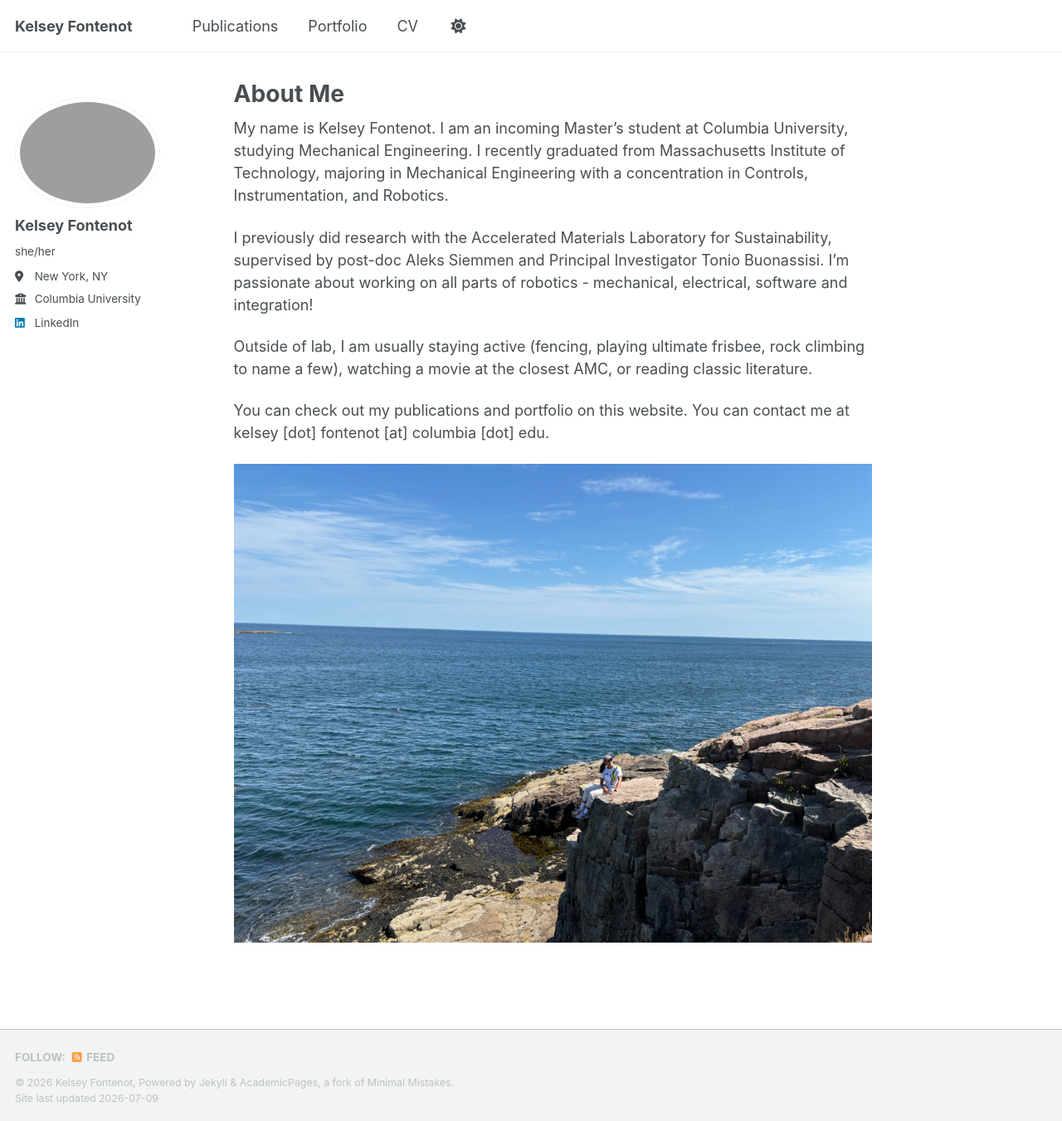
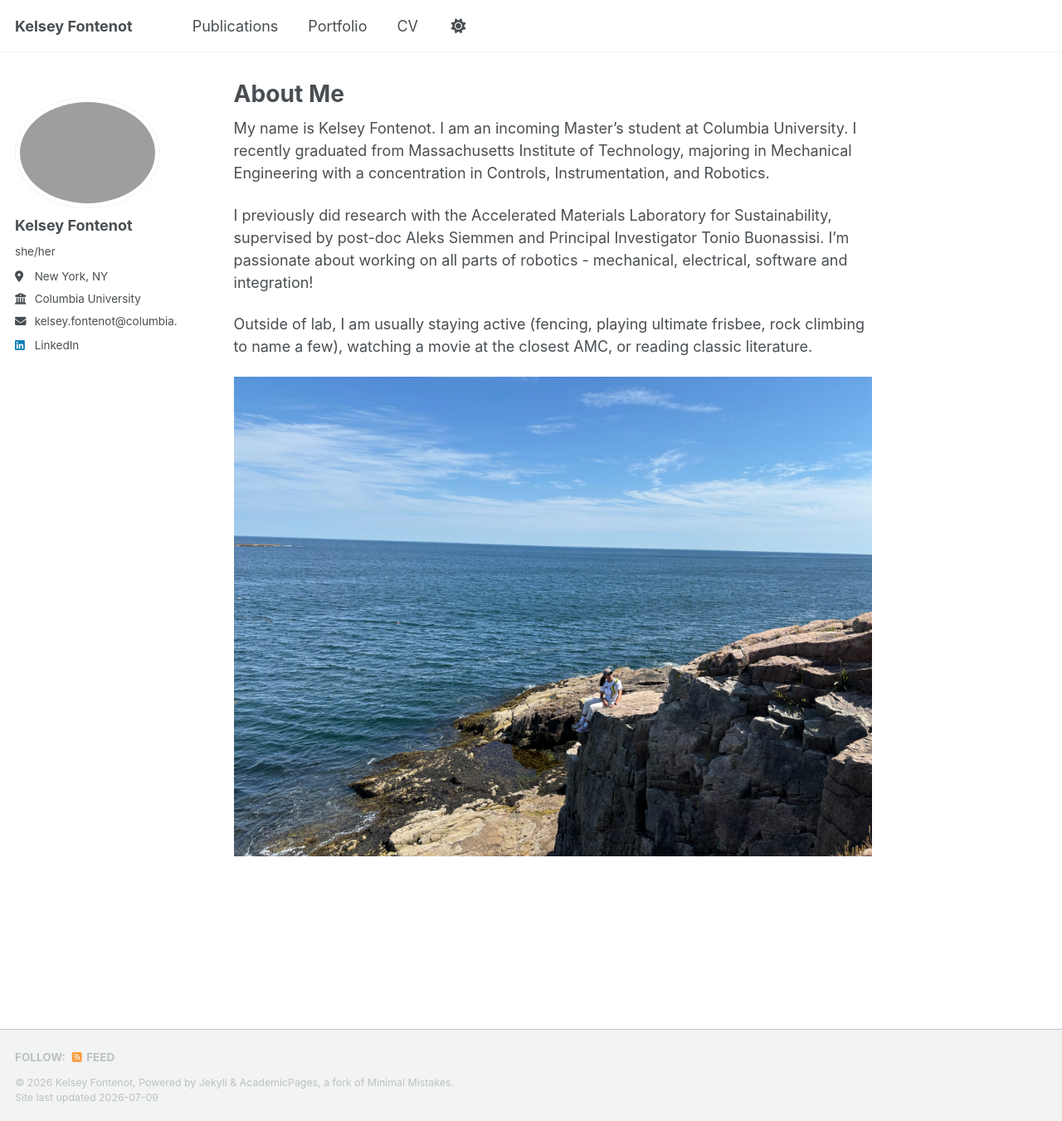
Before and after one commit to kelfon/kelfon.github.io, a Jekyll site: the page built from _pages/about.md, in a window 1280 px wide and 1351 px high. Shown: the whole window at 83% size. Built offline with Jekyll 4.4.1, drawn with Linux system fonts in a browser that asks for light colours; a script bundle is joined from its source files by our own code; library files that are not in the unit come from our copies.

Commit message:
update publications and about

```diff
--- a/_config.yml
+++ b/_config.yml
@@ -30,7 +30,7 @@ author:
   location         : "New York, NY"
   employer         : "Columbia University"
   uri              : # URL
-  email            : # "kelsey [dot] fontenot [at] columbia [dot] edu"
+  email            : "kelsey.fontenot@columbia.edu"
 
   # Academic websites
   academia         : # URL
--- a/_pages/about.md
+++ b/_pages/about.md
@@ -7,12 +7,10 @@ redirect_from:
   - /about.html
 ---
 
-My name is Kelsey Fontenot. I am an incoming Master's student at Columbia University, studying Mechanical Engineering. I recently graduated from Massachusetts Institute of Technology, majoring in Mechanical Engineering with a concentration in Controls, Instrumentation, and Robotics.
+My name is Kelsey Fontenot. I am an incoming Master's student at Columbia University. I recently graduated from Massachusetts Institute of Technology, majoring in Mechanical Engineering with a concentration in Controls, Instrumentation, and Robotics.
 
 I previously did research with the Accelerated Materials Laboratory for Sustainability, supervised by post-doc Aleks Siemmen and Principal Investigator Tonio Buonassisi. I'm passionate about working on all parts of robotics - mechanical, electrical, software and integration!
 
 Outside of lab, I am usually staying active (fencing, playing ultimate frisbee, rock climbing to name a few), watching a movie at the closest AMC, or reading classic literature.
 
-You can check out my publications and portfolio on this website. You can contact me at kelsey [dot] fontenot [at] columbia [dot] edu.
-
 ![/images/acadia.jpg](/images/acadia.jpg)
```
Also changed, not shown: _pages/publications.md (+2 -2 lines).
